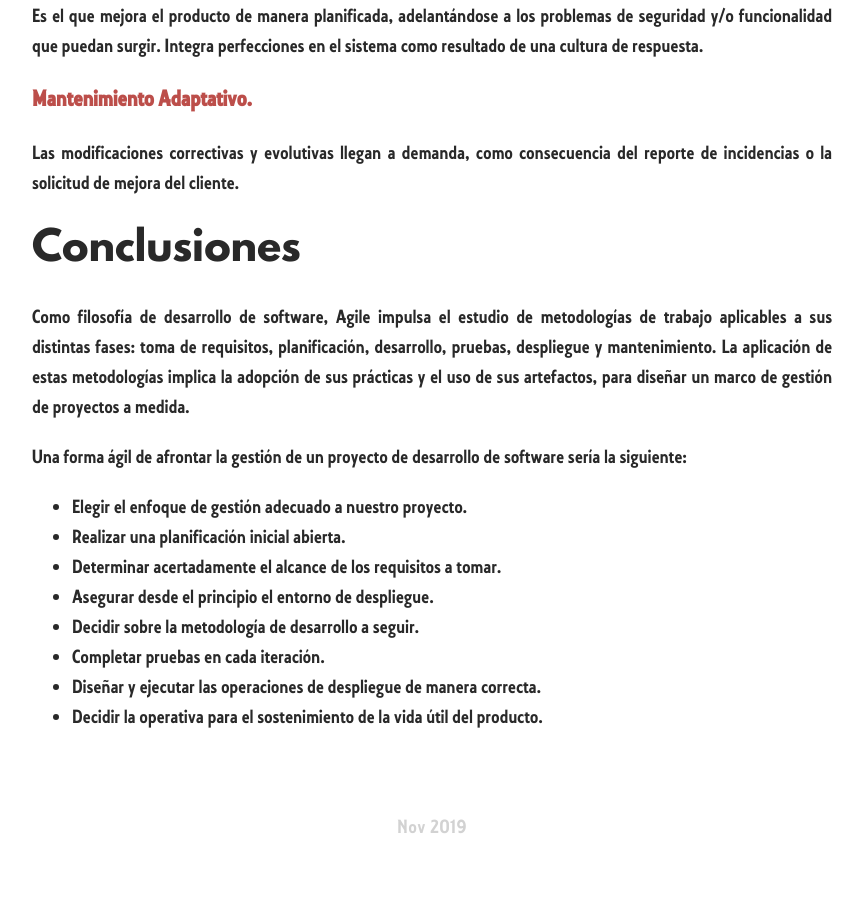
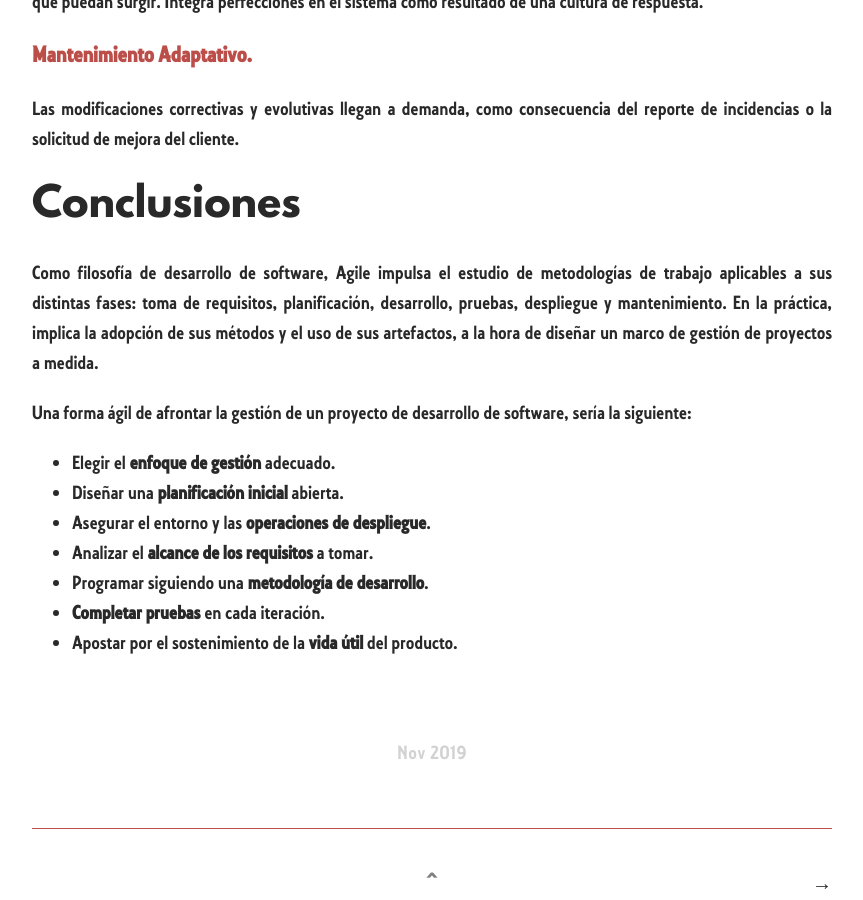
Before and after one commit to Rocmpr/blog, a Jekyll site: the page built from _posts/2019-11-24-Metodologías-Ágiles.md, in a window 1280 px wide and 900 px high, scrolled down 4656 px. Shown: the whole window, without its empty margins (208-1071 px from the left). Built offline with Jekyll 4.4.1, drawn with Linux system fonts in a browser that asks for light colours; our own code applies the rules of GitHub Pages for plain Markdown files; some of the changed text lies outside the part shown.

Commit message:
Update 2019-11-24-Metodologías-Ágiles.md

```diff
--- a/_posts/2019-11-24-Metodologías-Ágiles.md
+++ b/_posts/2019-11-24-Metodologías-Ágiles.md
@@ -20,17 +20,16 @@
 ### FDD. Feature-driven development.
 Es un método de trabajo mediante características, donde se diseñan las distintas funcionalidades, se definen y se trabajan por separado. Este es un enfoque claramente predictivo, ya que permite planificar exactamente qué requerimientos se completan en un momento determinado. Suele encajar bien en fases de proyecto avanzadas, cuando las principales funcionalidades ya están desarrolladas y se apuesta por la mejora continua del producto. También puede utilizarse en desarrollos a medida en los que los requerimientos estén claramente definidos.
 
+Ciclo de vida FDD
 1. Se toman requisitos por cada característica.
 2. Se desarrollan características de forma independiente pero ordenada.
 3. Las características se testean por separado.
 4. Se despliegan conjuntos de características.
 
-Con independencia del enfoque utilizado, Agile ofrece una serie de herramientas o artefactos dirigidos a la normalización de requerimientos y características. Si se observa con detenimiento el ciclo de vida del desarrollo de software, es posible determinar cuáles de estos artefactos encajan en el marco de trabajo elegido.
-
-Pero en definitiva, algo que comparten todos los marcos de desarrollo, es que las versiones evolucionan añadiendo correcciones y nuevas características. Y aquí es dónde se encuentra la verdadera batalla de los desarrolladores. Ya que el aumento de características va ligado a un aumento de la hediondez del código y por tanto, a un aumento de la complejidad.
+Con independencia del enfoque utilizado, Agile ofrece una serie de herramientas o artefactos dirigidos a la normalización de requerimientos y características. Para ello, y siguiendo el ciclo de vida de cualquier desarrollo de software, es posible determinar qué artefactos encajan mejor en el marco de trabajo elegido. Pero en definitiva, algo que comparten todos los enfoques de desarrollo, es que las versiones evolucionan añadiendo correcciones y nuevas características. Y aquí es dónde se encuentra la verdadera batalla de los programadores. Donde el aumento de características va ligado a un aumento de la hediondez y la entropía en el código y por tanto, a un aumento de la complejidad.
 
 
-# Toma de Requisitos
+# El ciclo de vida
 
 La toma de requisitos es parte vertebral de cualquier proyecto de desarrollo de software, ya que facilita el negociado de las distintas funcionalidades que estarán presentes en el producto final. Existen multitud de métodos, pero todos conservan estructuras y procesos comunes para la identificación y descripción de características.
 
@@ -42,13 +41,13 @@
 
 Los requerimientos o especificaciones de desarrollo se convierten a veces en un torrente difícil de canalizar. Para dirigirlos correctamente hacia un flujo de trabajo auto-organizado, se necesita una rápida respuesta de desarrollo y aligerar el peso de la documentación.
 
-# Planificación
+## Planificación
 
 Por regla general, las planificaciones y las grandes especificaciones iniciales de los proyectos, suelen producir gran cantidad de residuos que se traducen en una merma económica y técnica. Por esto, desde una visión Agile se considera de gran importancia el llamado salto de fe inicial, lo que significa que al inicio de un proyecto de desarrollo, se ha de desviar el foco de atención hacia el logro de mayor importancia. Esto puede traducirse como la búsqueda de mejores definiciones de los requerimientos o todo lo contrario, la del aseguramiento de la arquitectura para el entorno de despliegue deseado.
 
 Por otro lado, cabe destacar que toda planificación ha de reflejar, no sólo los tiempos de operación, sino también los de testeo y entrega. Y además, el equipo debe mantener un calendario de reuniones activo, una práctica que aporta salubridad al proyecto.
 
-# Desarrollo
+## Desarrollo
 
 El ciclo de vida de las metodologías ágiles de desarrollo tiene un carácter repetitivo, iterativo e incremental. Mediante prácticas como Scrum, Kanban, Lean o XP, se facilita el desarrollo de funcionalidades que son añadidas al producto durante repeticiones cortas, pero efectivas.
 
@@ -64,15 +63,15 @@
 ### XP.
 Extreme programming (<a href="https://es.wikipedia.org/wiki/Kent_Beck" target="_blank">Beck</a>) es un método que prima la adaptabilidad sobre todo. En la práctica, asume la variabilidad de los requerimientos y la ineludible existencia de errores, por lo que no presta atención a la documentación previa. En cambio, utiliza ciclos cortos de desarrollo y pruebas de aceptación, que van completando funcionalidades de manera continua. Promueve la programación entre pares, valorando la calidad del código escrito, por encima de la inmediata afectación a la productividad.
 
-# Pruebas
+## Pruebas
 
 Agile promueve una cultura de testeo, donde cada iteración pasa por un ciclo de prueba unitaria y cada entrega supera una fase de aceptación por parte del cliente. Sea cual sea el modelo de gestión, las distintas fases de testeo siempre tienen por objeto la corrección de todos los errores y la aceptación de las funcionalidades desarrolladas. Todo para tratar de conseguir un producto lo más robusto posible, en el menor tiempo posible.
 
-# Despliegue
+## Despliegue
 
 Este es el punto crítico de todo desarrollo, ya que la implantación en un cliente supone la mayoría de las veces, añadir restricciones al sistema. Estas restricciones producen nuevos evolutivos que, a veces generan sobrecostes. Por tanto, para salvar posibles cuellos de botella durante las operaciones de despliegue, conviene la práctica de metodologías como DevOps (<a href="https://es.wikipedia.org/wiki/DevOps" target="_blank">Wasna-Debois</a>), que posibilitan el entendimiento de los desarrolladores con los administradores de IT. Punto crucial para un desarrollo más productivo, ya que conseguir una infraestructura ágil donde desplegar el software con garantías de calidad y tiempo, libera más horas para la programación.
 
-# Mantenimiento
+## Mantenimiento
 
 Las operaciones de mantenimiento del software comienzan tras el paso a producción del producto, con el objetivo de alargar la vida útil de las aplicaciones. Agile distingue entre:
 
@@ -84,15 +83,14 @@
 
 # Conclusiones
 
-Como filosofía de desarrollo de software, Agile impulsa el estudio de metodologías de trabajo aplicables a sus distintas fases: toma de requisitos, planificación, desarrollo, pruebas, despliegue y mantenimiento. La aplicación de estas metodologías implica la adopción de sus prácticas y el uso de sus artefactos, para diseñar un marco de gestión de proyectos a medida.
+Como filosofía de desarrollo de software, Agile impulsa el estudio de metodologías de trabajo aplicables a sus distintas fases: toma de requisitos, planificación, desarrollo, pruebas, despliegue y mantenimiento. En la práctica, implica la adopción de sus métodos y el uso de sus artefactos, a la hora de diseñar un marco de gestión de proyectos a medida.
 
-Una forma ágil de afrontar la gestión de un proyecto de desarrollo de software sería la siguiente:
+Una forma ágil de afrontar la gestión de un proyecto de desarrollo de software, sería la siguiente:
 
-* Elegir el enfoque de gestión adecuado a nuestro proyecto.
-* Realizar una planificación inicial abierta.
-* Determinar acertadamente el alcance de los requisitos a tomar.
-* Asegurar desde el principio el entorno de despliegue.
-* Decidir sobre la metodología de desarrollo a seguir.
-* Completar pruebas en cada iteración.
-* Diseñar y ejecutar las operaciones de despliegue de manera correcta.
-* Decidir la operativa para el sostenimiento de la vida útil del producto.
+* Elegir el **enfoque de gestión** adecuado.
+* Diseñar una **planificación inicial** abierta.
+* Asegurar el entorno y las **operaciones de despliegue**.
+* Analizar el **alcance de los requisitos** a tomar.
+* Programar siguiendo una **metodología de desarrollo**.
+* **Completar pruebas** en cada iteración.
+* Apostar por el sostenimiento de la **vida útil** del producto.
```
Also changed, not shown: other parts of _posts/2019-11-24-Metodologías-Ágiles.md (+1 -1 lines).
